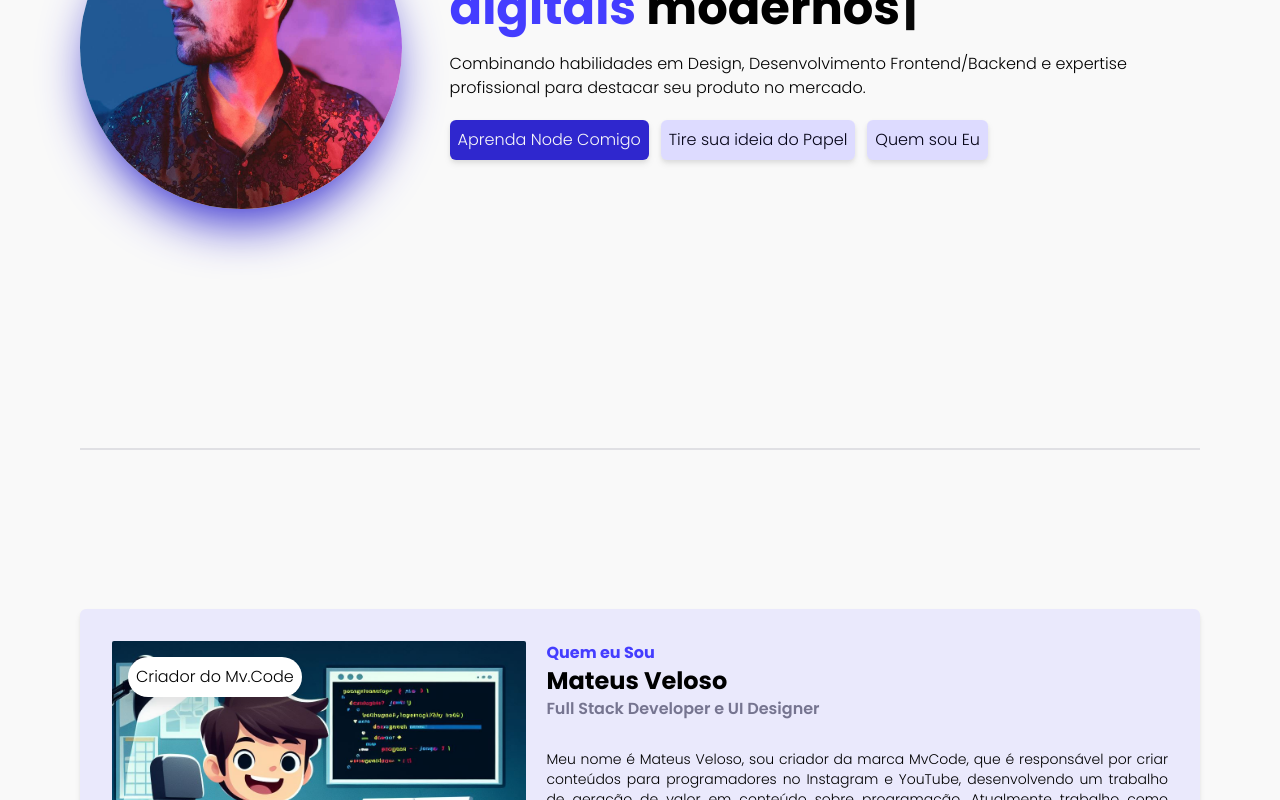
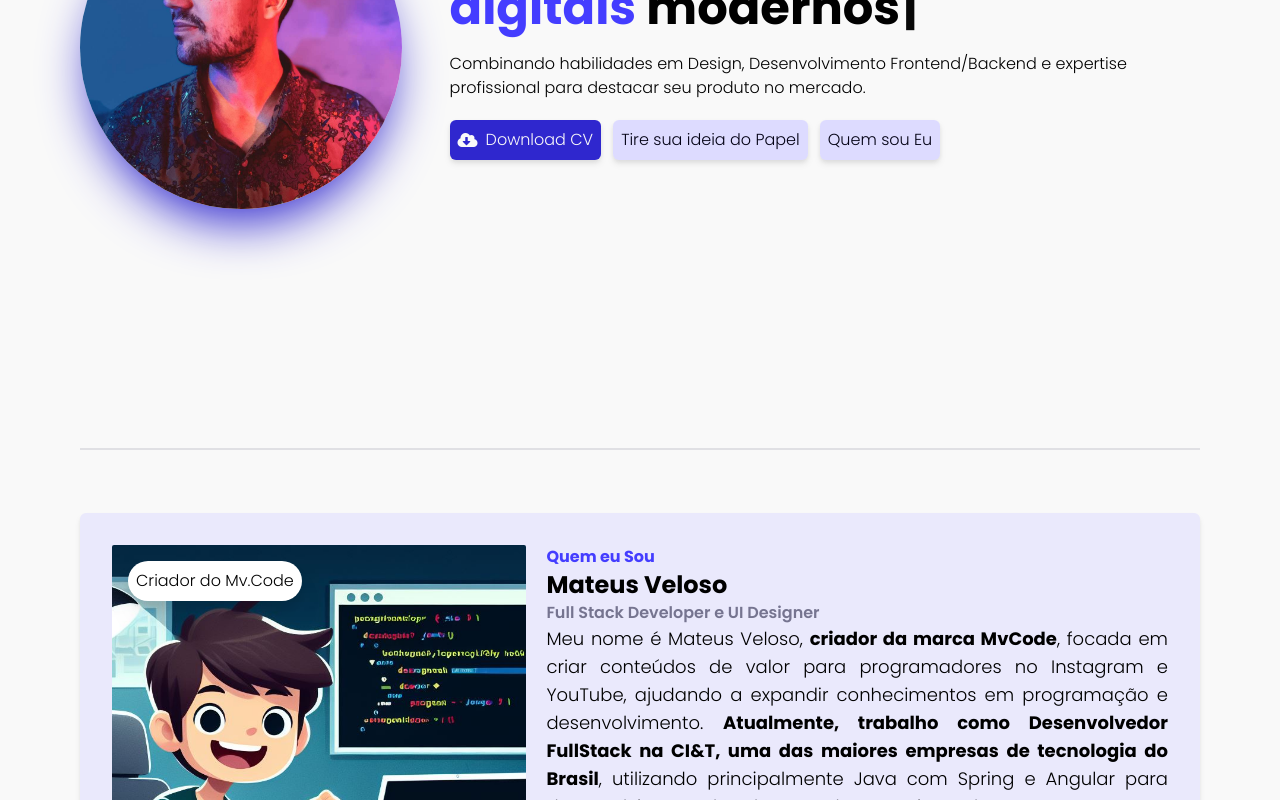
Before and after one commit to mateusbr85/portifolio, a React (Vite) app: page / in a window 1280 px wide. Shown: the part 480-1280 px from the top of the page. Built offline with nearby package versions, Linux system fonts and the light colour scheme; no server answers.

Commit message:
Adiciona Ação para download do curriculo

```diff
--- a/src/components/formFields/Button.tsx
+++ b/src/components/formFields/Button.tsx
@@ -5,10 +5,11 @@ interface ButtonProps extends ButtonHTMLAttributes<HTMLButtonElement> {
     heigth?: string,
     // colorButton?: string
     colorButton: 'primary' | 'secundary',
-    hrefButton?: string
+    hrefButton?: string,
+    downloadButton?: string
 }
 
-export const Button: React.FC<ButtonProps> = ({ children, hrefButton = '',colorButton,...props }) => {
+export const Button: React.FC<ButtonProps> = ({ children, hrefButton = '',colorButton,downloadButton,...props }) => {
     const [colors,setColors] = useState(
         {
             text_color: 'text-background_light',
@@ -34,12 +35,21 @@ export const Button: React.FC<ButtonProps> = ({ children, hrefButton = '',colorB
             )
         }
     }
+    let propsTagA: any = {
+        href:hrefButton
+    }
+    if(downloadButton) {
+        propsTagA = {
+            ...propsTagA,
+            download: downloadButton
+        }
+    }
     useEffect(() => {
         choseColor(colorButton)
     },[])
     return (
         <div className=''>
-            <a href={hrefButton}>
+            <a {...propsTagA}>
                 <button
                     {...props}
                     className={`
--- a/src/pages/Home.tsx
+++ b/src/pages/Home.tsx
@@ -9,6 +9,7 @@ import { Timeline } from '../components/formFields/Timeline';
 import { SectionSkins } from '../components/Home/Sections/SectionSkins';
 import Logo from '../assets/logo.png'
 import { ReadSection } from '../components/Home/Sections/ReadSection';
+import curriculum from '../assets/files/curriculum-mateus.pdf';
 
 export const Home = () => {
     const { theme } = useTheme();
@@ -69,10 +70,22 @@ export const Home = () => {
                             lg:justify-start lg:flex-wrap lg:flex-row
                             '
                         >
-                            <Button
+                            {/* <Button
                                 colorButton='primary'
                             >
                                 Aprenda Node Comigo
+                            </Button> */}
+                            <Button
+                                hrefButton={curriculum}
+                                colorButton='primary'
+                                downloadButton='curriculum'
+                            >
+                                <div className='flex flex-row gap-2 items-center'>
+                                    <i className="fas fa-cloud-download-alt"></i>
+                                    <p>
+                                        Download CV
+                                    </p>
+                                </div>
                             </Button>
                             <Button
                                 colorButton='secundary'
@@ -148,11 +161,13 @@ export const Home = () => {
                             </div>
                             <div>
                                 <p
-                                    className='text-sm text-justify'
+                                    className='text-sm text-justify lg:text-lg'
                                 >
-                                    Meu nome é Mateus Veloso, sou criador da marca MvCode, que é responsável por criar conteúdos para programadores no Instagram e YouTube, desenvolvendo um trabalho de geração de valor em conteúdo sobre programação. Atualmente trabalho como Desenvolvedor FullStack na NEC Brasil desenvolvimento de sistemas, mas também atuo como Freelancer Developer. Sou uma pessoa que ama desafios, assim como todo desenvolvedor.
+                                    Meu nome é Mateus Veloso, <span className='font-bold'>criador da marca MvCode</span>, focada em criar conteúdos de valor para programadores no Instagram e YouTube, ajudando a expandir conhecimentos em programação e desenvolvimento. <span className='font-bold'>Atualmente, trabalho como Desenvolvedor FullStack na CI&T, uma das maiores empresas de tecnologia do Brasil</span>, utilizando principalmente Java com Spring e Angular para desenvolvimento de soluções robustas e inovadoras.
+                                    <br />
+                                    Além disso, atuo como Freelancer Developer, oferecendo soluções personalizadas e práticas para projetos web e cloud.
 
-                                    Tenho mais de 3 anos de Experiência no mercado de desenvolvimento Web. Durante esse período, projetei, arquitetei e entreguei inúmeros projetos, desde de Aplicações front-end quanto Apis para o Back-end, nisso desenvolvi soluções completas para servidores linux e nuvem. Meus conhecimento atual inclui principalmente TypeScript, React.js, React-Native e Node.js.
+                                    <span className='font-bold'> Com mais de 4 anos de experiência no mercado,</span> já projetei, arquitetei e entreguei projetos variados, desde aplicações front-end até APIs back-end, além de desenvolver soluções completas para servidores Linux e ambientes em nuvem. Meu conhecimento atual inclui principalmente <span className='font-bold'>TypeScript, React.js, React-Native e Node.js</span>. Sou uma pessoa apaixonada por desafios, sempre buscando aprimorar minha técnica e entregar soluções de impacto para cada projeto.
                                 </p>
                             </div>
                             <div
@@ -227,8 +242,8 @@ export const Home = () => {
                         />
                     </Timeline.Root>
                 </section>
-                <ReadSection/>
-                <SectionSkins/>
+                <ReadSection />
+                <SectionSkins />
                 <footer
                     className='container mx-auto flex min-h-20 justify-between items-center
                         dark:text-text_dark
```
Also changed, not shown: 1 other file (tests, documents, lock files or other folders).
